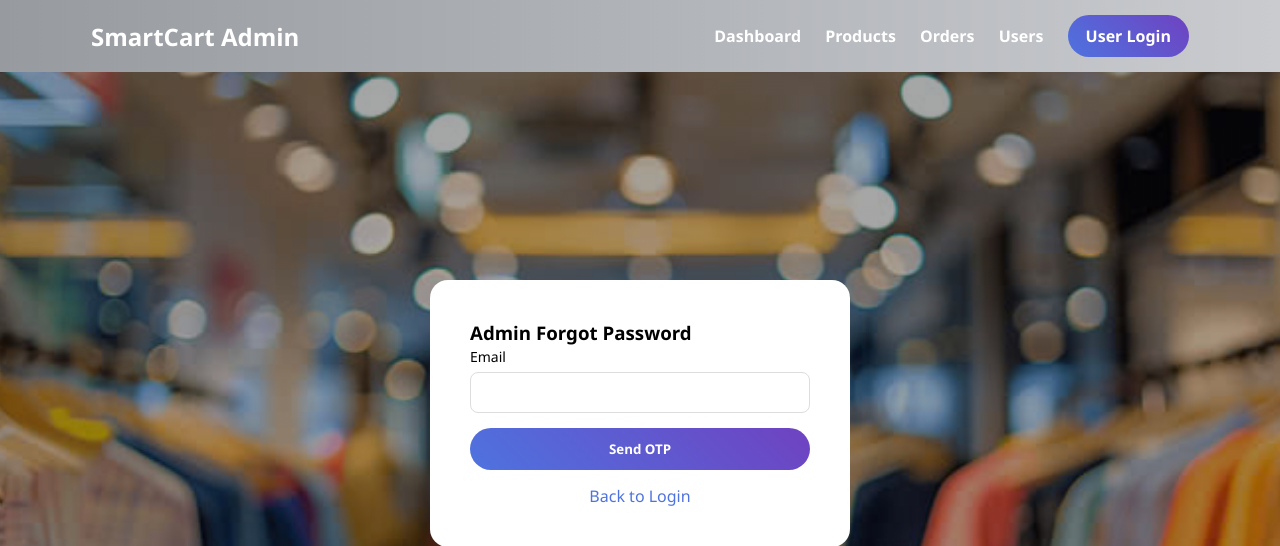
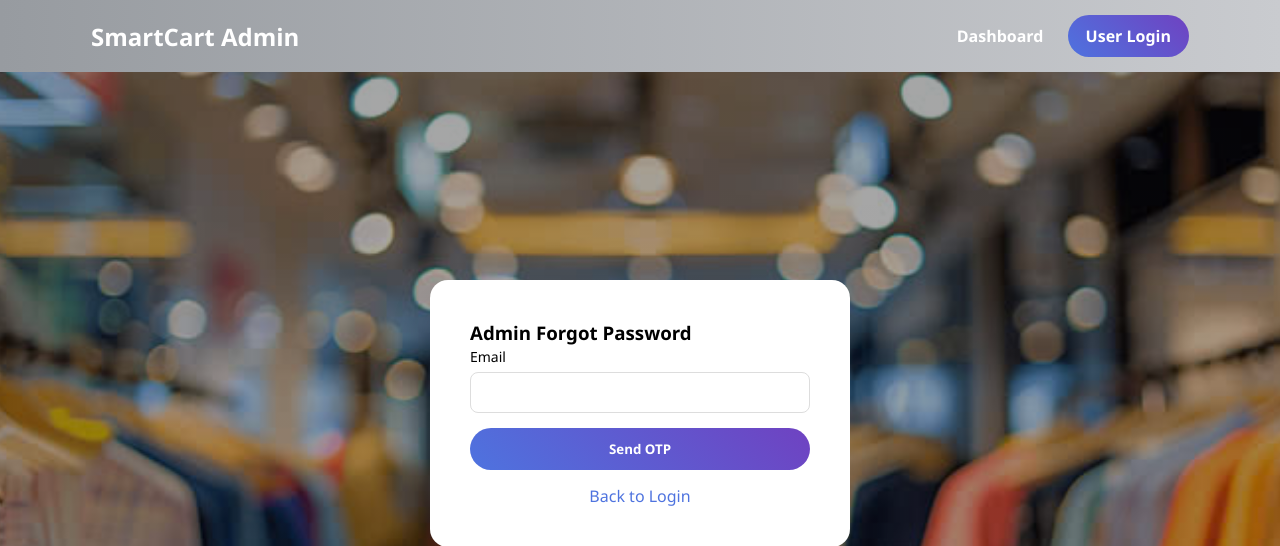
Before and after one commit to harshinichanduluri-cloud/smartcart_sqlite, a Flask app: page /admin-forgot-password in a window 1280 px wide. Shown: the top 546 px of the page. Run offline with Flask 3, Linux system fonts and the light colour scheme.

Commit message:
first commit - Smartcart

```diff
--- a/app.py
+++ b/app.py
@@ -96,15 +96,12 @@ def admin_signup():
     return redirect('/verify-otp')
 
 
-
 # ---------------------------------------------------------
 # ROUTE 2: DISPLAY OTP PAGE
 # ---------------------------------------------------------
 @app.route('/verify-otp', methods=['GET'])
 def verify_otp_get():
     return render_template("admin/verify_otp.html")
-
-
 
 # ---------------------------------------------------------
 # ROUTE 3: VERIFY OTP + SAVE ADMIN
--- a/templates/base_admin.html
+++ b/templates/base_admin.html
@@ -21,9 +21,7 @@ href="https://cdnjs.cloudflare.com/ajax/libs/font-awesome/6.5.0/css/all.min.css"
 
         <div class="nav-right">
             <a href="/admin-dashboard">Dashboard</a>
-            <a href="/admin/products">Products</a>
-            <a href="/admin/orders">Orders</a>
-            <a href="/admin/users">Users</a>
+
 
             {% if session.get('admin_name') %}
                 <span class="user-name">
```
